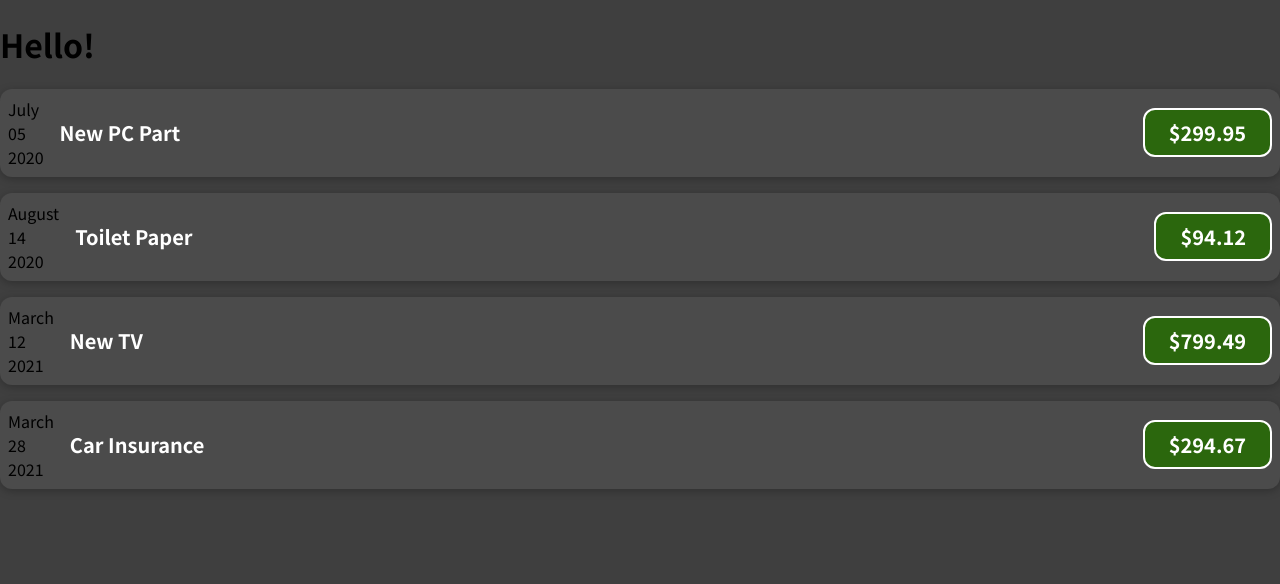
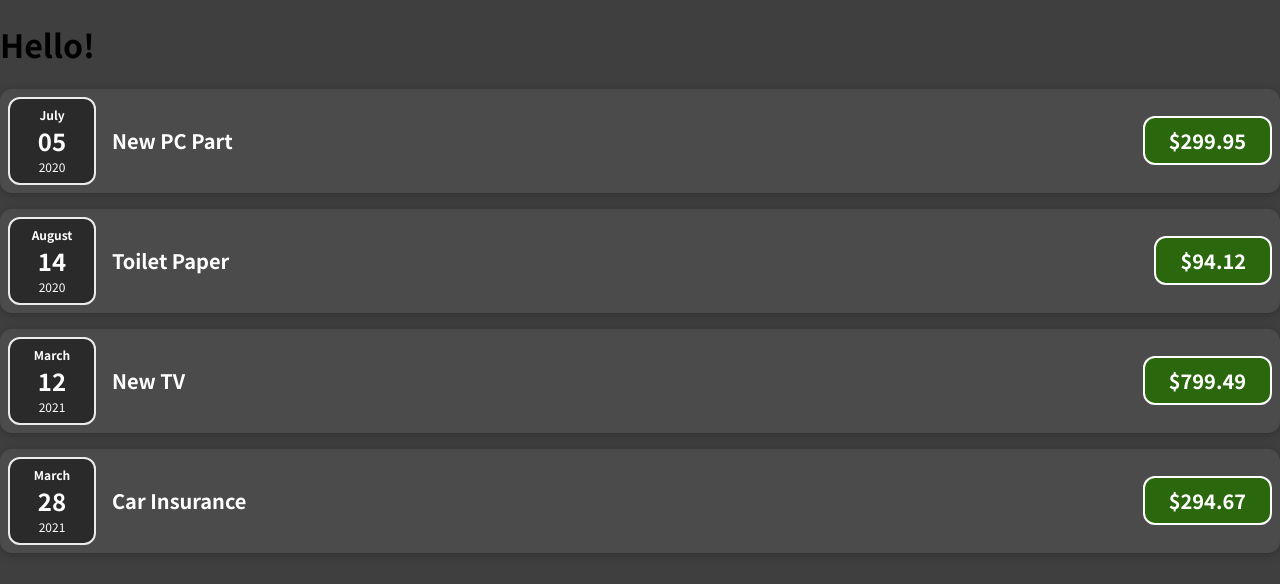
Before and after one commit to gunnarsikorski/expense-tracker, a React (Create React App) app: page / in a window 1280 px wide. Shown: the top 584 px of the page. Built offline with nearby package versions, Linux system fonts and the light colour scheme.

Commit message:
Added styling to date component

```diff
--- /dev/null
+++ b/src/components/ExpenseDate.css
@@ -0,0 +1,26 @@
+.expense-date {
+  display: flex;
+  flex-direction: column;
+  width: 5.5rem;
+  height: 5.5rem;
+  border: 2px solid #ececec;
+  background-color: #2a2a2a;
+  color: white;
+  border-radius: 12px;
+  align-items: center;
+  justify-content: center;
+}
+
+.expense-date__month {
+  font-size: 0.75rem;
+  font-weight: bold;
+}
+
+.expense-date__year {
+  font-size: 0.75rem;
+}
+
+.expense-date__day {
+  font-size: 1.5rem;
+  font-weight: bold;
+}
--- a/src/components/ExpenseDate.js
+++ b/src/components/ExpenseDate.js
@@ -1,4 +1,5 @@
 import React from 'react';
+import './ExpenseDate.css'
 
 
 function ExpenseDate(props) {
@@ -8,10 +9,10 @@
 	const year = props.date.getFullYear();
 
 	return (
-		<div>
-			<div>{month}</div>
-			<div>{day}</div>
-			<div>{year}</div>
+		<div className='expense-date'>
+			<div className='expense-date__month'>{month}</div>
+			<div className='expense-date__day'>{day}</div>
+			<div className='expense-date__year'>{year}</div>
 		</div>
 	);
 }
```
